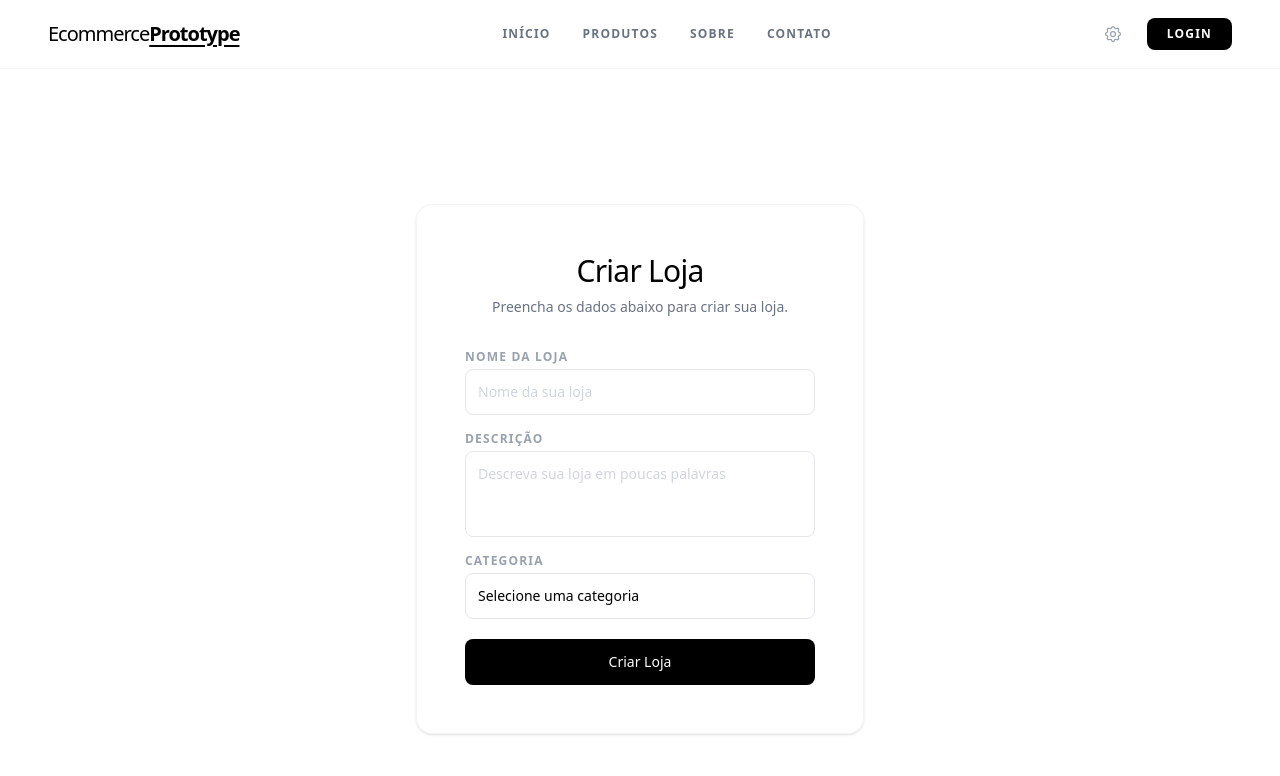
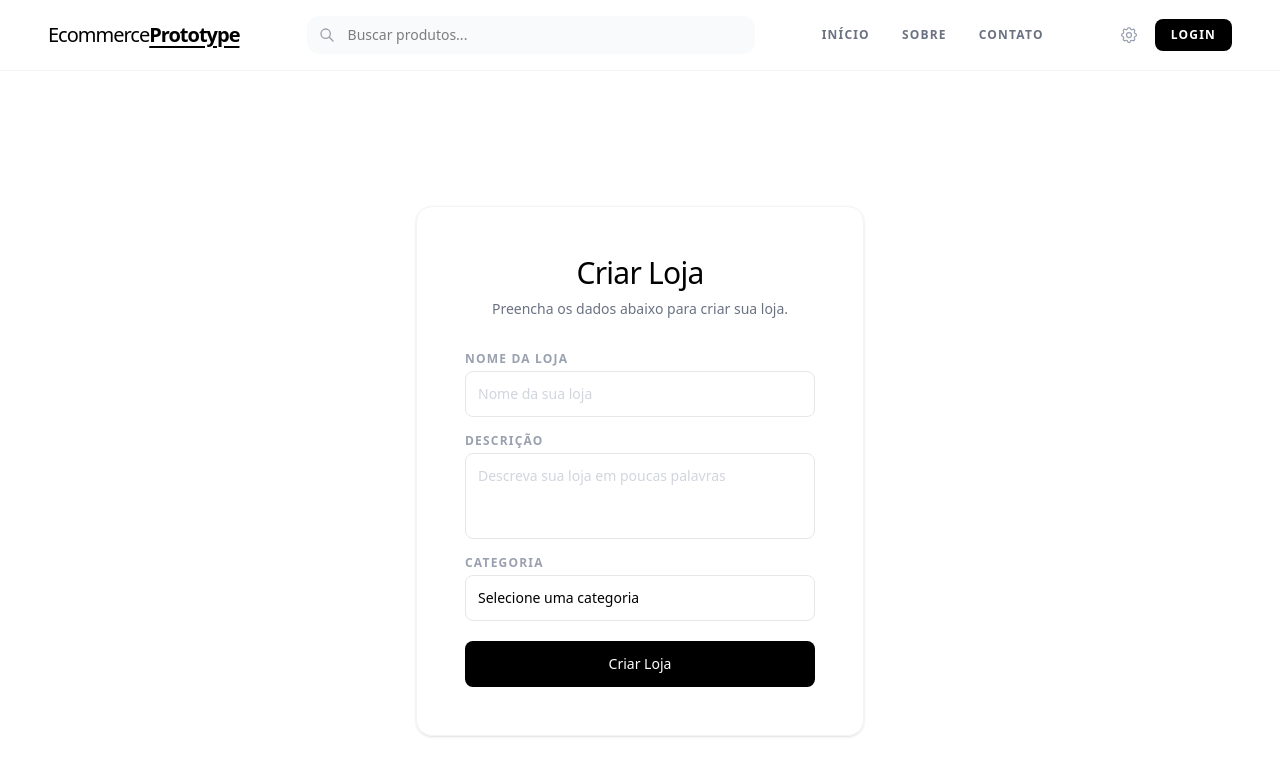
Before and after one commit to GabrielOliveiraDeveloper/ecommerce-prototype, a React (Vite) app in the folder Frontend/: page /register-shop in a window 1280 px wide. Shown: the top 776 px of the page. Built offline with nearby package versions, Linux system fonts and the light colour scheme.

Commit message:
Implementing props in Header component

```diff
--- a/Frontend/src/components/Header.jsx
+++ b/Frontend/src/components/Header.jsx
@@ -1,8 +1,39 @@
-import React from 'react';
+import React, { useState, useRef, useEffect } from 'react';
 
-const Header = () => {
+const Header = ({ user }) => {
+    const [isMenuOpen, setIsMenuOpen] = useState(false);
+    const [isSettingsOpen, setIsSettingsOpen] = useState(false);
+    const settingsRef = useRef(null);
+
+    const navItems = ['Início', 'Sobre', 'Contato'];
+
+    useEffect(() => {
+        const handleClickOutside = (event) => {
+            if (settingsRef.current && !settingsRef.current.contains(event.target)) {
+                setIsSettingsOpen(false);
+            }
+        };
+        document.addEventListener('mousedown', handleClickOutside);
+        return () => document.removeEventListener('mousedown', handleClickOutside);
+    }, []);
+
     return (
-        <header className="w-full bg-white border-b border-gray-100 py-4 px-6 md:px-12 flex items-center justify-between sticky top-0 z-50">
+        <header className="w-full bg-white border-b border-gray-100 sticky top-0 z-50">
+            <div className="max-w-7xl mx-auto py-4 px-6 md:px-12 flex items-center justify-between">
+
+                <button
+                    className="md:hidden p-2 text-gray-600"
+                    onClick={() => setIsMenuOpen(!isMenuOpen)}
+                    aria-label="Abrir menu"
+                >
+                    <svg className="h-6 w-6" fill="none" stroke="currentColor" viewBox="0 0 24 24">
+                        {isMenuOpen ? (
+                            <path strokeLinecap="round" strokeLinejoin="round" strokeWidth={2} d="M6 18L18 6M6 6l12 12" />
+                        ) : (
+                            <path strokeLinecap="round" strokeLinejoin="round" strokeWidth={2} d="M4 6h16M4 12h16m-7 6h7" />
+                        )}
+                    </svg>
+                </button>
 
                 <div className="flex-shrink-0">
                     <h1 className="text-xl font-light tracking-tighter text-black">
@@ -10,8 +41,23 @@ const Header = () => {
                     </h1>
                 </div>
 
-            <nav className="hidden md:flex space-x-8">
-                {['Início', 'Produtos', 'Sobre', 'Contato'].map((item) => (
+                <div className="hidden md:flex flex-1 max-w-md mx-8">
+                    <div className="relative w-full">
+                        <span className="absolute inset-y-0 left-0 flex items-center pl-3 pointer-events-none">
+                            <svg className="w-4 h-4 text-gray-400" fill="none" stroke="currentColor" viewBox="0 0 24 24">
+                                <path strokeLinecap="round" strokeLinejoin="round" strokeWidth="2" d="M21 21l-6-6m2-5a7 7 0 11-14 0 7 7 0 0114 0z" />
+                            </svg>
+                        </span>
+                        <input
+                            type="text"
+                            className="block w-full py-2 pl-10 pr-3 text-sm bg-gray-50 border border-transparent rounded-xl focus:bg-white focus:ring-1 focus:ring-black focus:border-black transition-all duration-200 outline-none"
+                            placeholder="Buscar produtos..."
+                        />
+                    </div>
+                </div>
+
+                <nav className="hidden md:flex items-center space-x-8">
+                    {navItems.map((item) => (
                         <a
                             key={item}
                             href={`#${item.toLowerCase()}`}
@@ -22,30 +68,98 @@ const Header = () => {
                     ))}
                 </nav>
 
-            <div className="flex items-center space-x-4">
-
+                <div className="flex items-center space-x-2 md:ml-8">
+                    {user ? (
+                        <div className="flex items-center space-x-2">
+                            <div className="relative" ref={settingsRef}>
                                 <button
-                    className="p-2 text-gray-400 hover:text-black transition-colors duration-200"
+                                    className="hidden sm:flex p-2 text-gray-400 hover:text-black transition-colors duration-200"
+                                    onClick={() => setIsSettingsOpen(!isSettingsOpen)}
                                     aria-label="Configurações"
                                 >
-                    <svg
-                        xmlns="http://www.w3.org/2000/svg"
-                        className="h-5 w-5"
-                        fill="none"
-                        viewBox="0 0 24 24"
-                        stroke="currentColor"
-                    >
+                                    <svg xmlns="http://www.w3.org/2000/svg" className="h-5 w-5" fill="none" viewBox="0 0 24 24" stroke="currentColor">
                                         <path strokeLinecap="round" strokeLinejoin="round" strokeWidth={1.5} d="M10.325 4.317c.426-1.756 2.924-1.756 3.35 0a1.724 1.724 0 002.573 1.066c1.543-.94 3.31.826 2.37 2.37a1.724 1.724 0 001.065 2.572c1.756.426 1.756 2.924 0 3.35a1.724 1.724 0 00-1.066 2.573c.94 1.543-.826 3.31-2.37 2.37a1.724 1.724 0 00-2.572 1.065c-.426 1.756-2.924 1.756-3.35 0a1.724 1.724 0 00-2.573-1.066c-1.543.94-3.31-.826-2.37-2.37a1.724 1.724 0 00-1.065-2.572c-1.756-.426-1.756-2.924 0-3.35a1.724 1.724 0 001.066-2.573c-.94-1.543.826-3.31 2.37-2.37.996.608 2.296.07 2.572-1.065z" />
                                         <path strokeLinecap="round" strokeLinejoin="round" strokeWidth={1.5} d="M15 12a3 3 0 11-6 0 3 3 0 016 0z" />
                                     </svg>
                                 </button>
 
+                                {isSettingsOpen && (
+                                    <div className="absolute right-0 mt-2 w-48 bg-white border border-gray-100 rounded-xl shadow-lg py-2 z-50">
+                                        <button
+                                            className="w-full text-left px-4 py-2 text-sm text-gray-700 hover:bg-gray-50 transition-colors duration-150"
+                                            onClick={() => setIsSettingsOpen(false)}
+                                        >
+                                            Criar Loja
+                                        </button>
+                                        <button
+                                            className="w-full text-left px-4 py-2 text-sm text-red-500 hover:bg-red-50 transition-colors duration-150"
+                                            onClick={() => setIsSettingsOpen(false)}
+                                        >
+                                            Desconectar Conta
+                                        </button>
+                                    </div>
+                                )}
+                            </div>
 
-                <button
-                    className="px-5 py-2 text-xs uppercase tracking-widest font-semibold rounded-lg text-white bg-black hover:bg-gray-800 transition-all duration-300 transform active:scale-[0.95]"
-                >
+                            <button className="flex items-center justify-center w-9 h-9 rounded-full bg-black text-white hover:bg-gray-800 transition-all duration-300" aria-label="Perfil">
+                                <svg xmlns="http://www.w3.org/2000/svg" className="h-5 w-5" fill="none" viewBox="0 0 24 24" stroke="currentColor">
+                                    <path strokeLinecap="round" strokeLinejoin="round" strokeWidth={1.5} d="M16 7a4 4 0 11-8 0 4 4 0 018 0zM12 14a7 7 0 00-7 7h14a7 7 0 00-7-7z" />
+                                </svg>
+                            </button>
+                        </div>
+                    ) : (
+                        <>
+                            <button className="hidden sm:block p-2 text-gray-400 hover:text-black transition-colors duration-200">
+                                <svg xmlns="http://www.w3.org/2000/svg" className="h-5 w-5" fill="none" viewBox="0 0 24 24" stroke="currentColor">
+                                    <path strokeLinecap="round" strokeLinejoin="round" strokeWidth={1.5} d="M10.325 4.317c.426-1.756 2.924-1.756 3.35 0a1.724 1.724 0 002.573 1.066c1.543-.94 3.31.826 2.37 2.37a1.724 1.724 0 001.065 2.572c1.756.426 1.756 2.924 0 3.35a1.724 1.724 0 00-1.066 2.573c.94 1.543-.826 3.31-2.37 2.37a1.724 1.724 0 00-2.572 1.065c-.426 1.756-2.924 1.756-3.35 0a1.724 1.724 0 00-2.573-1.066c-1.543.94-3.31-.826-2.37-2.37a1.724 1.724 0 00-1.065-2.572c-1.756-.426-1.756-2.924 0-3.35a1.724 1.724 0 001.066-2.573c-.94-1.543.826-3.31 2.37-2.37.996.608 2.296.07 2.572-1.065z" />
+                                    <path strokeLinecap="round" strokeLinejoin="round" strokeWidth={1.5} d="M15 12a3 3 0 11-6 0 3 3 0 016 0z" />
+                                </svg>
+                            </button>
+                            <button className="px-4 py-2 text-xs uppercase tracking-widest font-semibold rounded-lg text-white bg-black hover:bg-gray-800 transition-all duration-300">
                                 Login
                             </button>
+                        </>
+                    )}
+                </div>
+            </div>
+
+            <div className={`${isMenuOpen ? 'block' : 'hidden'} md:hidden bg-white border-t border-gray-100 px-6 py-4 space-y-4`}>
+                <div className="relative w-full">
+                    <span className="absolute inset-y-0 left-0 flex items-center pl-3">
+                        <svg className="w-4 h-4 text-gray-400" fill="none" stroke="currentColor" viewBox="0 0 24 24">
+                            <path strokeLinecap="round" strokeLinejoin="round" strokeWidth="2" d="M21 21l-6-6m2-5a7 7 0 11-14 0 7 7 0 0114 0z" />
+                        </svg>
+                    </span>
+                    <input
+                        type="text"
+                        className="block w-full py-2 pl-10 pr-3 text-sm bg-gray-50 border border-transparent rounded-xl outline-none"
+                        placeholder="Buscar..."
+                    />
+                </div>
+
+                <nav className="flex flex-col space-y-4">
+                    {navItems.map((item) => (
+                        <a
+                            key={item}
+                            href={`#${item.toLowerCase()}`}
+                            className="text-xs uppercase tracking-widest text-gray-500 font-semibold"
+                            onClick={() => setIsMenuOpen(false)}
+                        >
+                            {item}
+                        </a>
+                    ))}
+                </nav>
+
+                {user && (
+                    <div className="flex flex-col space-y-2 pt-2 border-t border-gray-100">
+                        <button className="text-left text-xs uppercase tracking-widest text-gray-500 font-semibold py-1">
+                            Criar Loja
+                        </button>
+                        <button className="text-left text-xs uppercase tracking-widest text-red-400 font-semibold py-1">
+                            Desconectar Conta
+                        </button>
+                    </div>
+                )}
             </div>
         </header>
     );
--- a/Frontend/src/pages/Home.jsx
+++ b/Frontend/src/pages/Home.jsx
@@ -1,16 +1,17 @@
 import Header from '../components/Header.jsx';
+import { useLocation } from 'react-router-dom';
 
+const Home = () => {
+    const location = useLocation();
+    const user = location.state?.user;
 
-const Home = ( ) => {
     return (
         <div>
-            <Header></Header>
-
+            <Header user={user} />
             <section>
-
             </section>
         </div>
-    )
+    );
 }
 
 export default Home;
```
Lines whose indentation alone changed are shown as unchanged.
